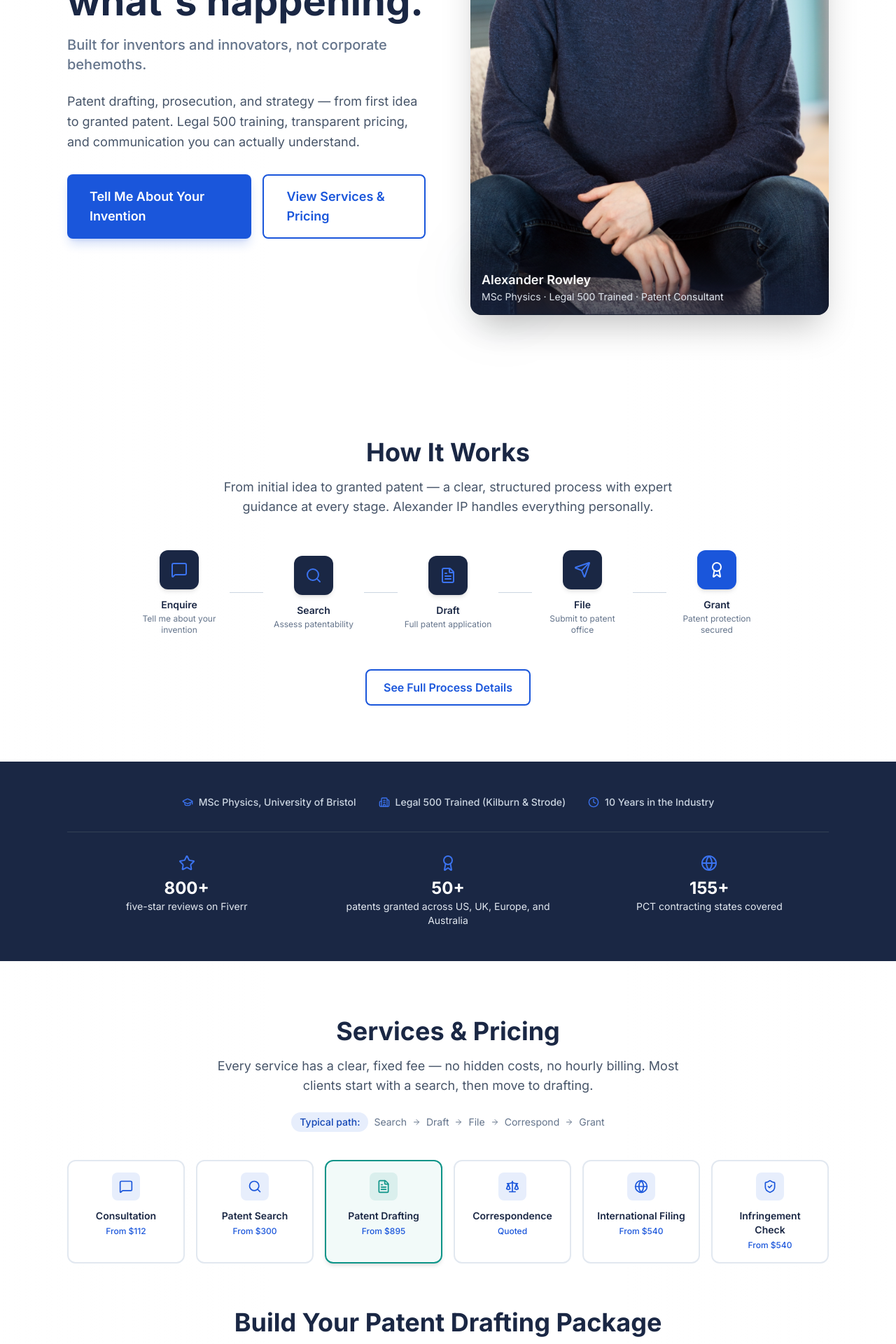
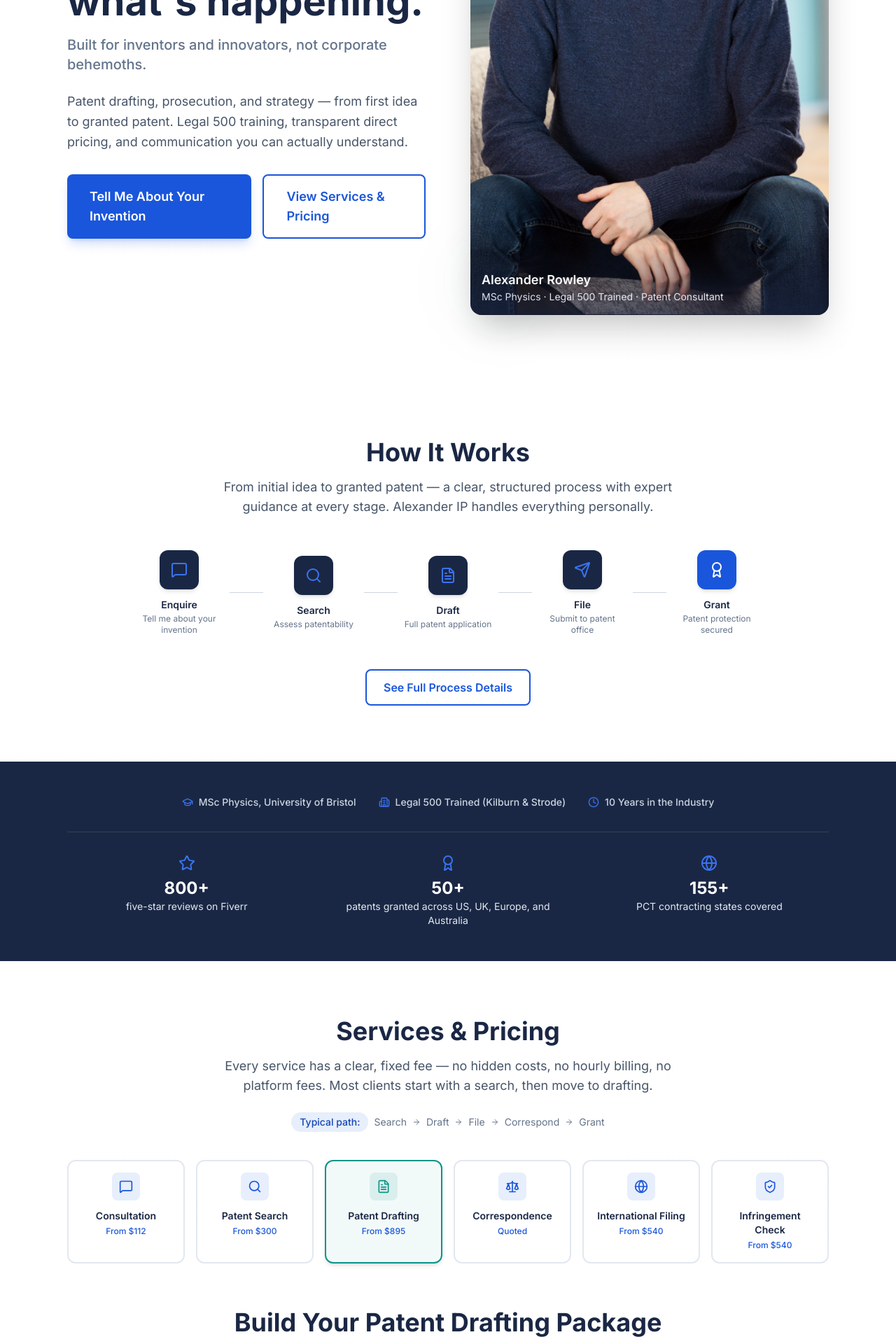
Before and after one commit to alexanderipc/alexander-ip, a Next.js app: page / in a window 1280 px wide. Shown: the part 620-2540 px from the top of the page at 70% size. Built offline with nearby package versions, Linux system fonts and the light colour scheme.

Commit message:
Subtle direct-pricing messaging across homepage
- Hero: "transparent pricing" → "transparent direct pricing"
- Services: add "no platform fees" to the pricing value prop
- Why section: add "platform commissions" to the overhead list

Co-Authored-By: Claude Opus 4.6 <noreply@anthropic.com>

```diff
--- a/src/components/home/Hero.tsx
+++ b/src/components/home/Hero.tsx
@@ -34,7 +34,7 @@ export default function Hero() {
 
             <p className="text-lg text-slate-600 leading-relaxed mb-8 max-w-xl">
               Patent drafting, prosecution, and strategy &mdash; from first idea
-              to granted patent. Legal&nbsp;500 training, transparent pricing,
+              to granted patent. Legal&nbsp;500 training, transparent direct pricing,
               and communication you can actually understand.
             </p>
 
--- a/src/components/home/ServicesOverview.tsx
+++ b/src/components/home/ServicesOverview.tsx
@@ -61,8 +61,8 @@ export default function ServicesOverview() {
           </h2>
           <p className="text-lg text-slate-600 max-w-2xl mx-auto">
             Every service has a clear, fixed fee &mdash; no hidden costs, no
-            hourly billing. Most clients start with a search, then move to
-            drafting.
+            hourly billing, no platform fees. Most clients start with a search,
+            then move to drafting.
           </p>
         </div>
 
--- a/src/components/home/WhyAlexanderIPC.tsx
+++ b/src/components/home/WhyAlexanderIPC.tsx
@@ -12,7 +12,7 @@ const differentiators = [
     icon: GraduationCap,
     title: "Legal 500 Training, Lean Business Model",
     description:
-      "Founded by a specialist trained at Kilburn & Strode, a top-tier Legal 500 IP firm. The same calibre of work, without the central London office, partner profit margins, or layers of administration. The expert doing the work is the only person you deal with.",
+      "Founded by a specialist trained at Kilburn & Strode, a top-tier Legal 500 IP firm. The same calibre of work, without the central London office, partner profit margins, platform commissions, or layers of administration. The expert doing the work is the only person you deal with.",
   },
   {
     icon: User,
```
